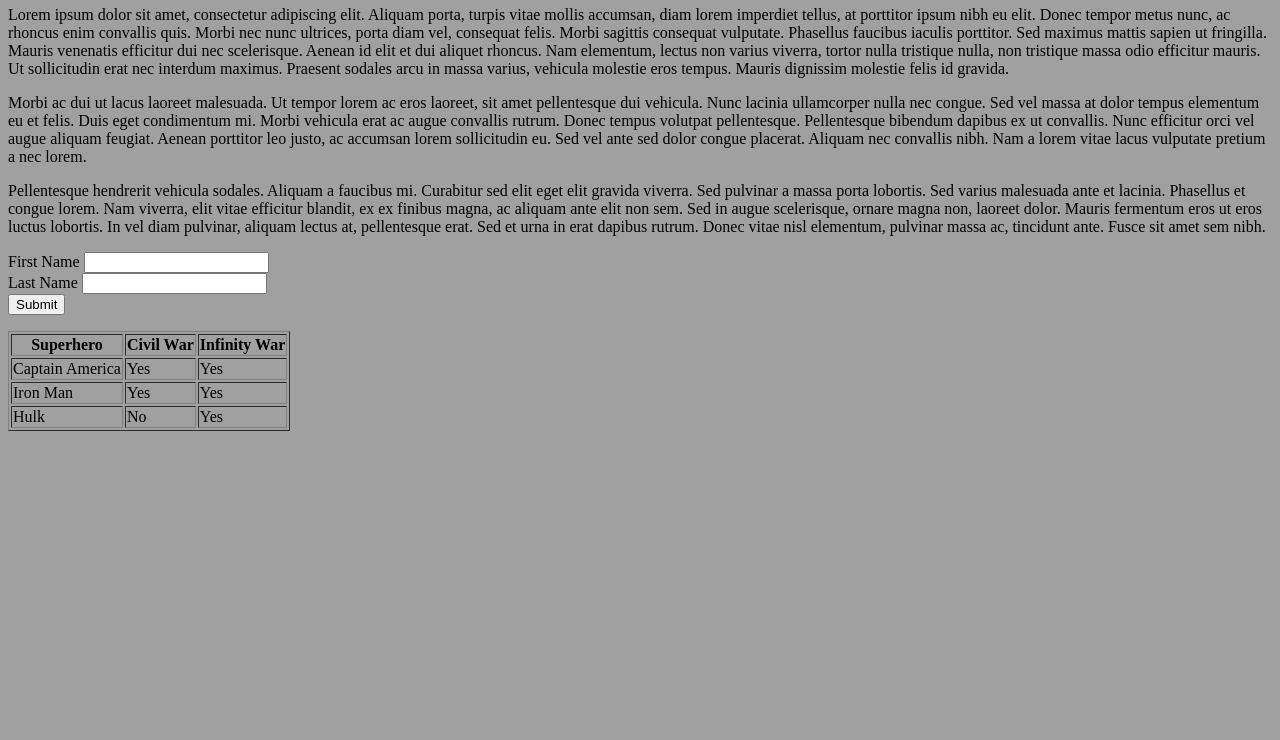
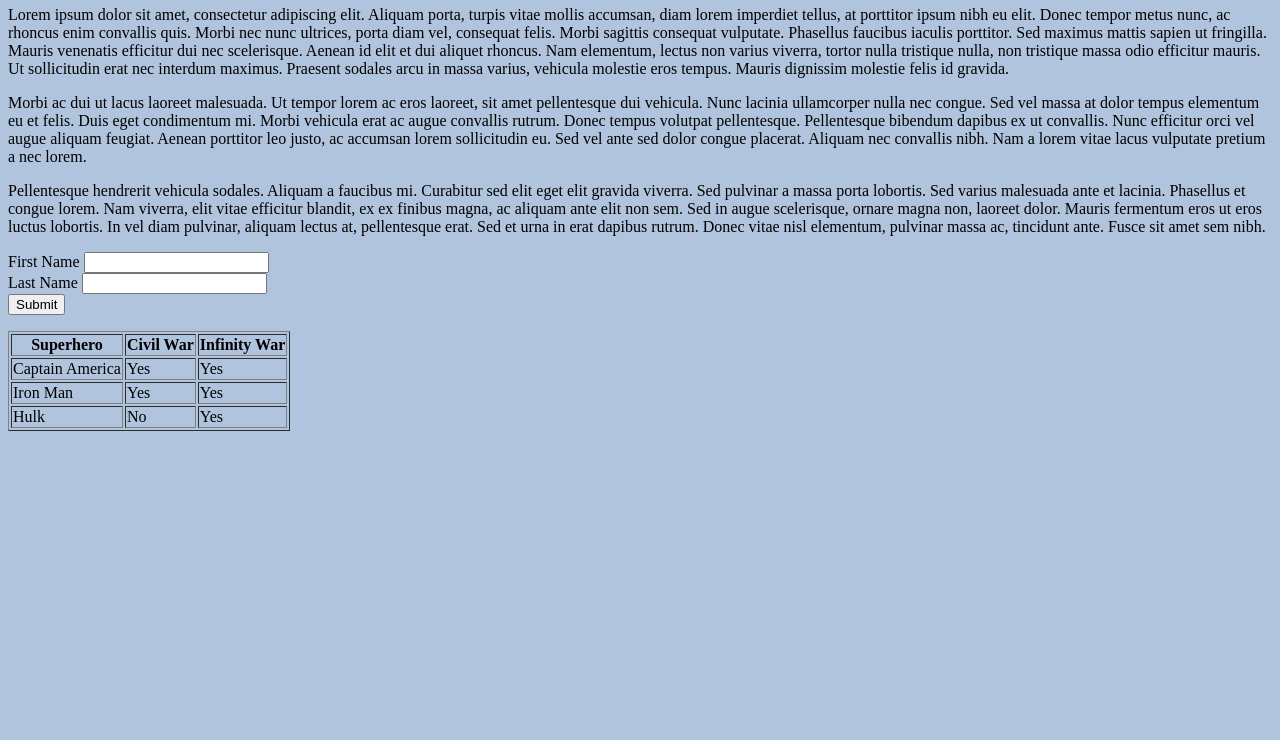
Before and after one commit to BrentMacadangdang/seatwork, a plain HTML site: page index.html in a window 1280 px wide. Shown: the part 60-800 px from the top of the page. Drawn offline with Linux system fonts and the light colour scheme.

Commit message:
Update style.css

```diff
--- a/style.css
+++ b/style.css
@@ -1,3 +1,3 @@
  body {
-  background-color:#A0A0A0;
+  background-color:#B0C4DE;
 }
```
